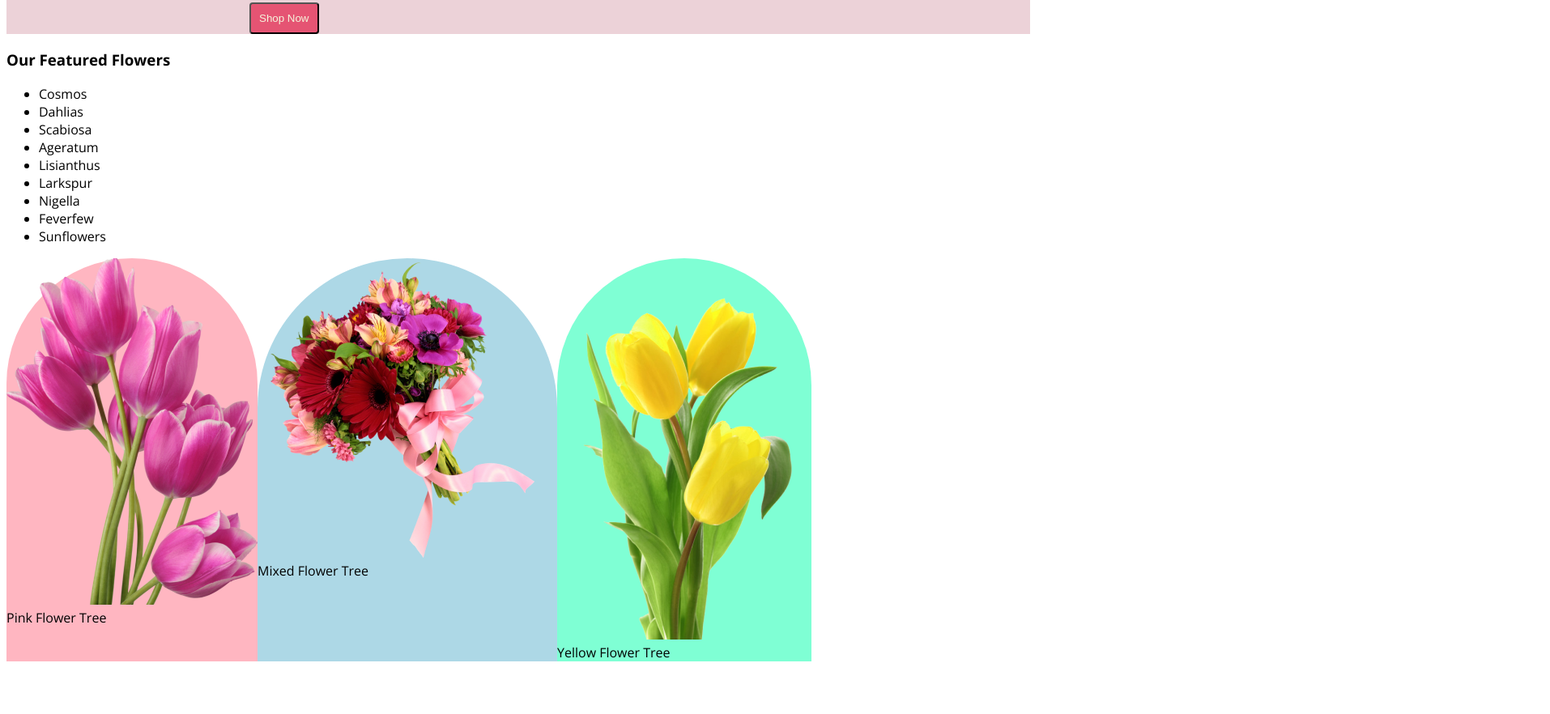
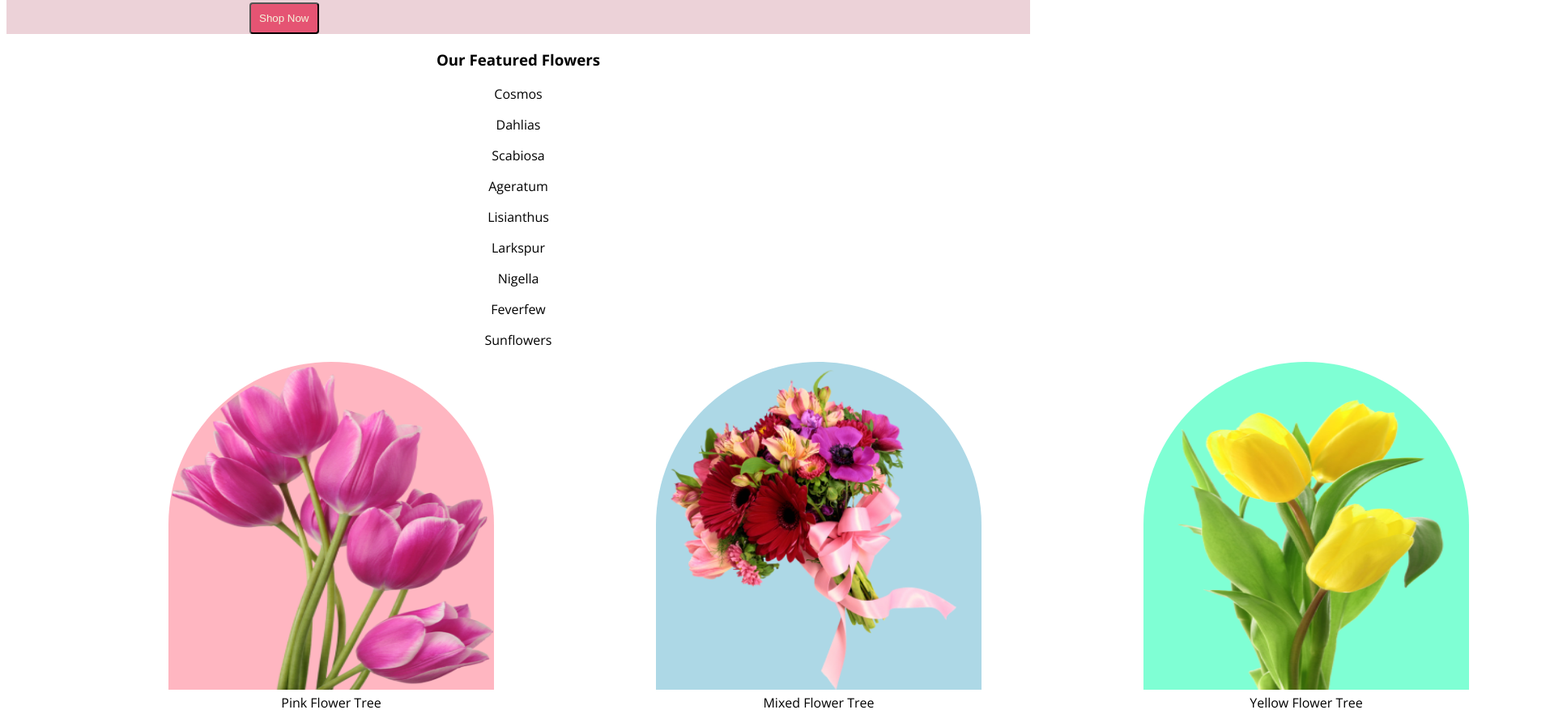
Before and after one commit to Engineer-Ashik/flower-assignment-1, a plain HTML site: page index.html in a window 1280 px wide. Shown: the part 1043-1925 px from the top of the page at 81% size, 1914 px wide, since content can reach past the window. Before the commit the page ends 1868 px from the top, so only its background shows below. Drawn offline with nearby package versions, Linux system fonts and the light colour scheme.

Commit message:
image position and size fixed

```diff
--- a/flower.css
+++ b/flower.css
@@ -33,27 +33,39 @@
 /* Main section design starts here */
 .image-title{
     display: flex;
+    margin-left: 100px;
+
 }
 
-.image-link-a{
+.image-link-a>img{
     background-color: lightpink;
     border-radius: 450px 450px 0px 0px;
+    padding: 5px 1px 0px 1px;
 }
 
-.image-link-b{
+.image-link-b>img{
     background-color: lightblue;
     border-radius: 450px 450px 0px 0px;
+    padding: 5px 1px 0px 1px;
 }
 
-.image-link-c{
+.image-link-c>img{
     background-color: aquamarine;
     border-radius: 450px 450px 0px 0px;
+    padding: 5px 1px 0px 1px;
+
+}
+
+img{
+    margin: 0px 100px 0px 100px;
+    width: 400px;
+    height: 400px;
 }
 
 .links{
     display: flex;
 }
 
-.Our-featured-flower>ul>li{
-    text-align: center;
+main{
+   text-align: center;
 }
--- a/index.html
+++ b/index.html
@@ -28,17 +28,15 @@
     <main>
         <section class="Our-featured-flowers">
             <h3>Our Featured Flowers</h3>
-            <ul>
-                <li>Cosmos</li>
-                <li>Dahlias</li>
-                <li>Scabiosa</li>
-                <li>Ageratum</li>
-                <li>Lisianthus</li>
-                <li>Larkspur</li>
-                <li>Nigella</li>
-                <li>Feverfew</li>
-                <li>Sunflowers</li>
-            </ul>
+                <p>Cosmos</p>
+                <p>Dahlias</p>
+                <p>Scabiosa</p>
+                <p>Ageratum</p>
+                <p>Lisianthus</p>
+                <p>Larkspur</p>
+                <p>Nigella</p>
+                <p>Feverfew</p>
+                <p>Sunflowers</p>
         </section>
         <section class="image-title">
 
```
